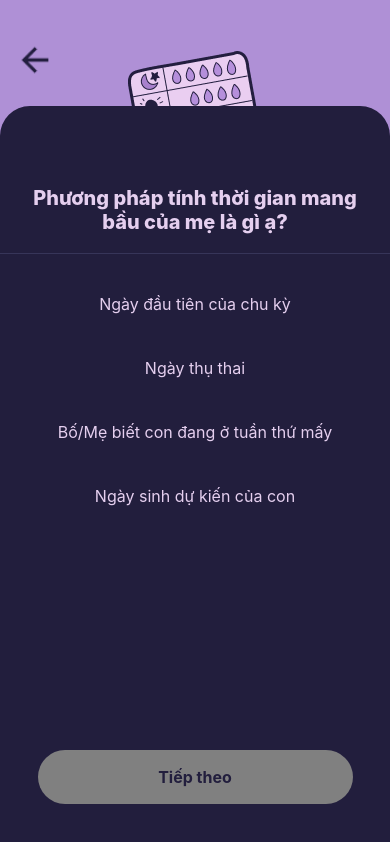
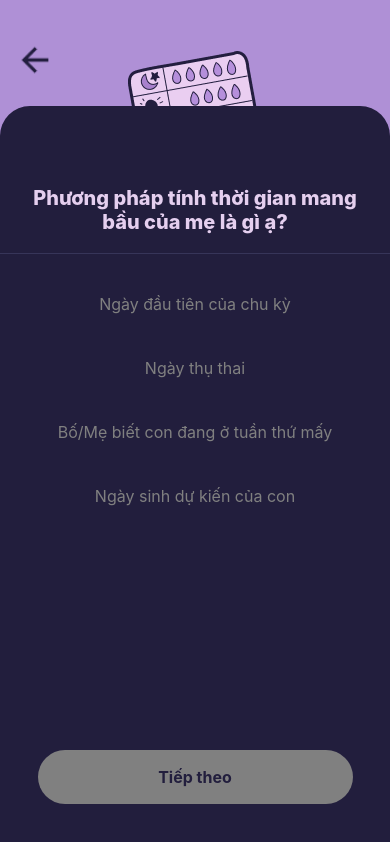
Before and after one commit to TalJa1/MamaMate, a React Native app: screen /Question2 in a window 390 px wide. Built offline with nearby package versions, Linux system fonts and the light colour scheme.

Commit message:
update btn onclick color

```diff
--- a/pages/MethodinputPage.tsx
+++ b/pages/MethodinputPage.tsx
@@ -1,7 +1,18 @@
 /* eslint-disable prettier/prettier */
-import {View, Text} from 'react-native';
 import React from 'react';
 import {useRoute, RouteProp} from '@react-navigation/native';
+import QuestionPageLayout from '../components/QuestionPageLayout';
+import {getTitleSource} from '../services/imageHelper';
+import {
+  Text,
+  TouchableOpacity,
+  View,
+  StyleSheet,
+  Dimensions,
+} from 'react-native';
+
+// eslint-disable-next-line @typescript-eslint/no-unused-vars
+const {width, height} = Dimensions.get('window');
 
 type MethodInputParams = {
   value: number;
@@ -15,13 +26,93 @@ const MethodinputPage = () => {
   const route = useRoute<RouteProp<RootStackParamList, 'MethodInput'>>();
   const {value} = route.params;
 
-  console.log(value);
+  // eslint-disable-next-line @typescript-eslint/no-unused-vars
+  const [date, setDate] = React.useState({
+    day: 'DD',
+    month: 'MM',
+    year: 'YYYY',
+  });
+
+  const renderView = () => {
+    return value !== 3 ? (
+      <View style={styles.container}>
+        <View style={styles.columnStyle}>
+          <Text style={styles.inputTxt}>Ngày</Text>
+          <View>
+            <TouchableOpacity style={styles.btnOpacity}>
+              <Text style={styles.timeTxt}>{date.day}</Text>
+            </TouchableOpacity>
+          </View>
+        </View>
+        <Text style={styles.dashed}>-</Text>
+        <View style={styles.columnStyle}>
+          <Text style={styles.inputTxt}>Tháng</Text>
+          <TouchableOpacity style={styles.btnOpacity}>
+            <Text style={styles.timeTxt}>{date.month}</Text>
+          </TouchableOpacity>
+        </View>
+        <Text style={styles.dashed}>-</Text>
+        <View style={styles.columnStyle}>
+          <Text style={styles.inputTxt}>Năm</Text>
+          <TouchableOpacity style={styles.btnOpacity}>
+            <Text style={styles.timeTxt}>{date.year}</Text>
+          </TouchableOpacity>
+        </View>
+      </View>
+    ) : (
+      <View>
+        <Text>For 3 only</Text>
+      </View>
+    );
+  };
 
   return (
-    <View>
-      <Text>MethodinputPage</Text>
-    </View>
+    <QuestionPageLayout
+      image="sanitaryNapkin"
+      title={`${getTitleSource(value)}?`}
+      CustomView={renderView()}
+      isDiscard={false}
+      // value={choice}
+    />
   );
 };
 
+const styles = StyleSheet.create({
+  container: {
+    flexDirection: 'row',
+    justifyContent: 'space-evenly',
+    width: width,
+    alignItems: 'center',
+    marginTop: 30,
+  },
+  inputTxt: {
+    color: '#AF90D6',
+    textAlign: 'center',
+    fontWeight: '400',
+    fontSize: 16,
+  },
+  btnOpacity: {
+    borderWidth: 1,
+    borderColor: '#E5CFEF',
+    height: 70,
+    width: 70,
+    borderRadius: 20,
+    justifyContent: 'center',
+    alignItems: 'center',
+  },
+  timeTxt: {
+    color: '#E5CFEF',
+    fontSize: 18,
+    fontWeight: '400',
+  },
+  dashed: {
+    color: '#E5CFEF',
+    position: 'relative',
+    top: 15,
+  },
+  columnStyle: {
+    rowGap: 13,
+  },
+});
+
 export default MethodinputPage;
--- a/pages/Question2Page.tsx
+++ b/pages/Question2Page.tsx
@@ -1,4 +1,5 @@
 /* eslint-disable prettier/prettier */
+/* eslint-disable react-native/no-inline-styles */
 import React from 'react';
 import QuestionPageLayout from '../components/QuestionPageLayout';
 import {Text, View, StyleSheet, TouchableOpacity} from 'react-native';
@@ -9,18 +10,40 @@ const Question2Page = () => {
     return (
       <View style={styles.container}>
         <TouchableOpacity onPress={() => setChoice(1)}>
-          <Text style={styles.txtStyle}>Ngày đầu tiên của chu kỳ</Text>
+          <Text
+            style={[
+              styles.txtStyle,
+              choice === 1 ? {color: '#E5CFEF'} : {color: 'gray'},
+            ]}>
+            Ngày đầu tiên của chu kỳ
+          </Text>
         </TouchableOpacity>
         <TouchableOpacity onPress={() => setChoice(2)}>
-          <Text style={styles.txtStyle}>Ngày thụ thai</Text>
+          <Text
+            style={[
+              styles.txtStyle,
+              choice === 2 ? {color: '#E5CFEF'} : {color: 'gray'},
+            ]}>
+            Ngày thụ thai
+          </Text>
         </TouchableOpacity>
         <TouchableOpacity onPress={() => setChoice(3)}>
-          <Text style={styles.txtStyle}>
+          <Text
+            style={[
+              styles.txtStyle,
+              choice === 3 ? {color: '#E5CFEF'} : {color: 'gray'},
+            ]}>
             Bố/Mẹ biết con đang ở tuần thứ mấy
           </Text>
         </TouchableOpacity>
         <TouchableOpacity onPress={() => setChoice(4)}>
-          <Text style={styles.txtStyle}>Ngày sinh dự kiến của con</Text>
+          <Text
+            style={[
+              styles.txtStyle,
+              choice === 4 ? {color: '#E5CFEF'} : {color: 'gray'},
+            ]}>
+            Ngày sinh dự kiến của con
+          </Text>
         </TouchableOpacity>
       </View>
     );
@@ -43,7 +66,6 @@ const styles = StyleSheet.create({
   },
   txtStyle: {
     padding: 10,
-    color: '#E5CFEF',
     fontSize: 16,
     fontWeight: '400',
     textAlign: 'center',
```
